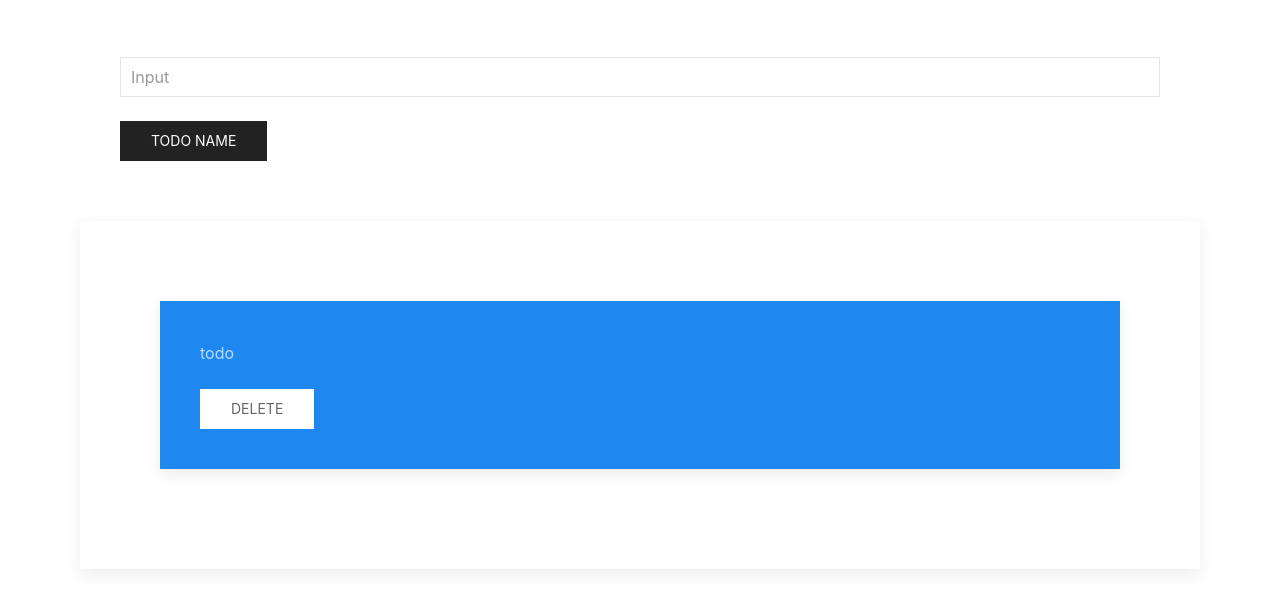
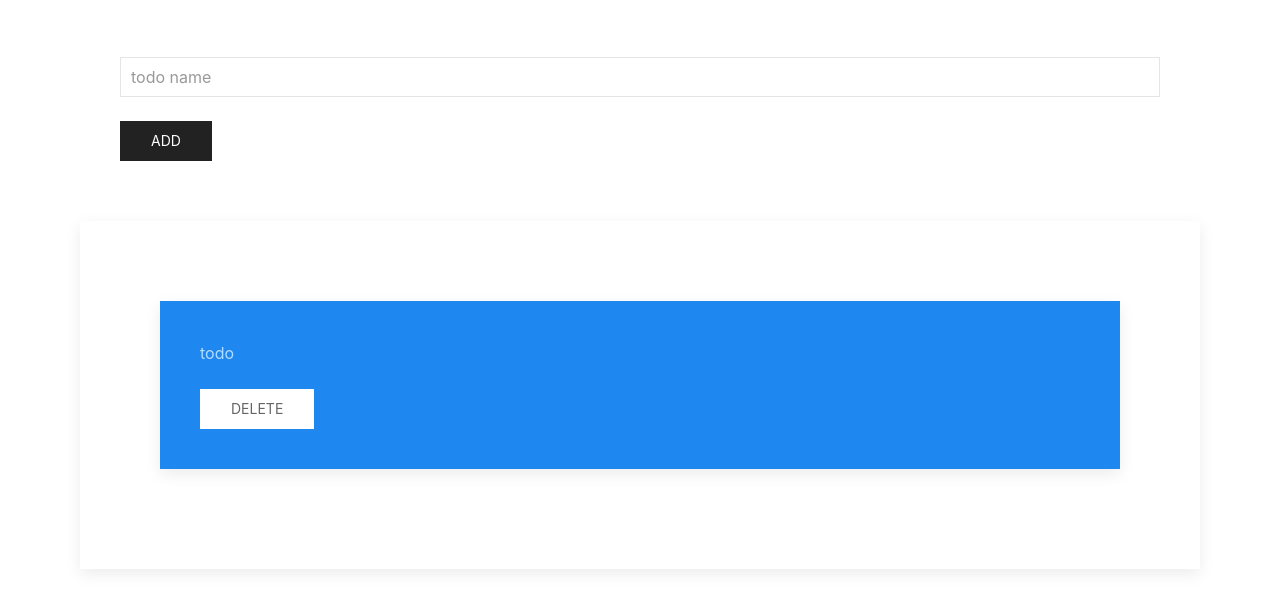
Before and after one commit to MaheshCodeReader/ToDoList, a plain HTML site: page index.html in a window 1280 px wide. Shown: the part 113-722 px from the top of the page. Drawn offline with nearby package versions, Linux system fonts and the light colour scheme.

Commit message:
added link between add button and js

```diff
--- a/ext.js
+++ b/ext.js
@@ -1,6 +1,11 @@
+function addTodo(){
+    var todo = $('#input').attr('placeholder');
+    console.log(todo);
+}
+
 $('document').ready(function() {
 
-        console.log('document loaded');
+
 
     }
 );
--- a/index.html
+++ b/index.html
@@ -25,9 +25,9 @@
                 <h1>TodoList</h1>
 
                 <div class="uk-margin uk-padding">
-                    <input class="uk-input" type="text" placeholder="Input">
+                    <input class="uk-input" type="text" placeholder="todo name" id="input">
                     <br><br>
-                    <button class="uk-button uk-button-secondary">todo name</button>
+                    <button class="uk-button uk-button-secondary" onclick="addTodo()">add</button>
                 </div>
 
                 <div class="uk-card uk-card-default uk-padding">
```
